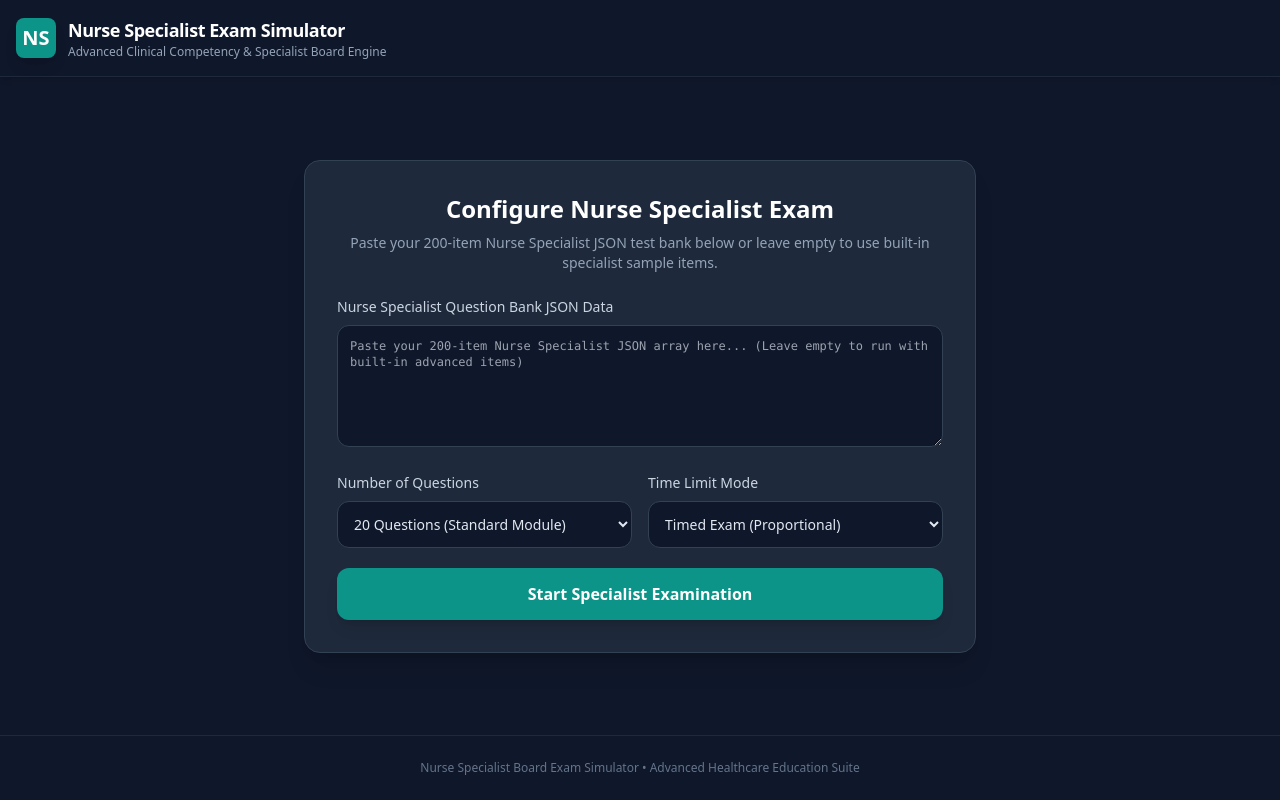
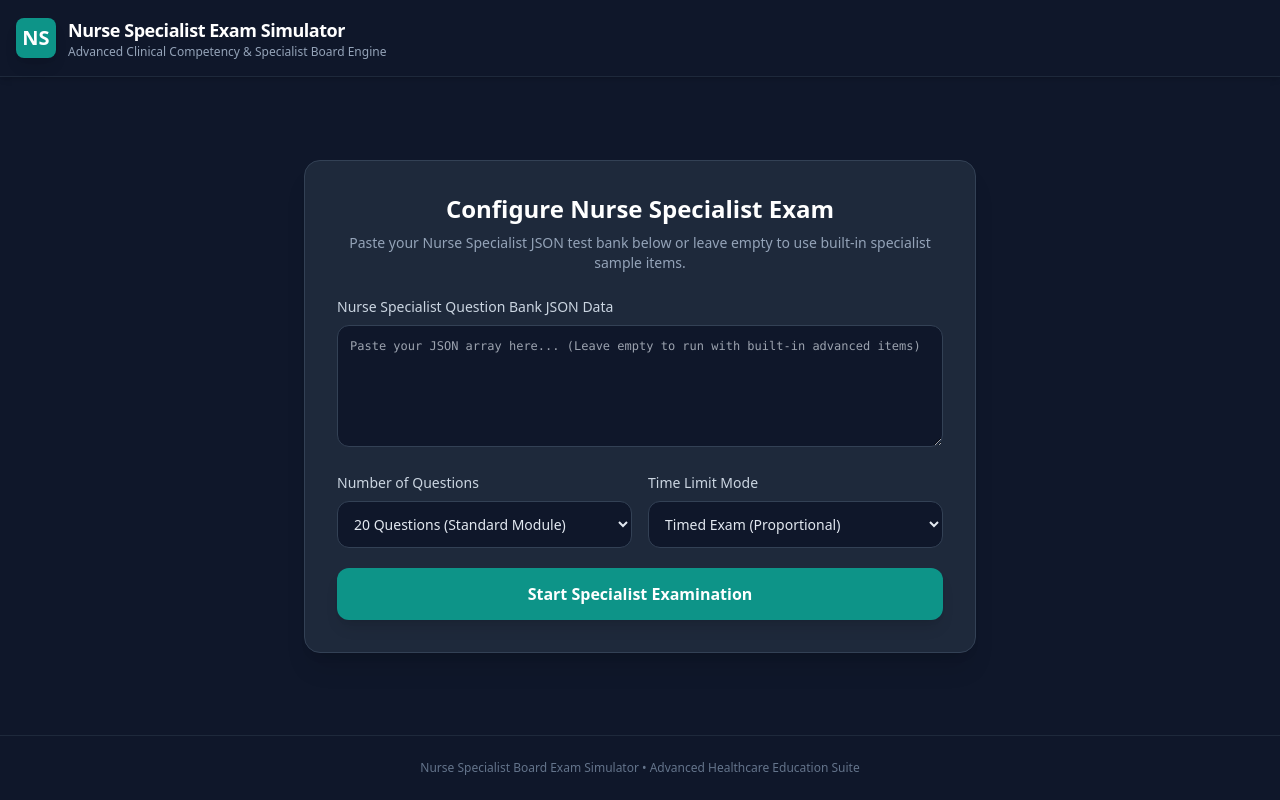
Before and after one commit to gyoutrain-lab/nursing-prometric-test_MANUAL_MASTER11, a plain HTML site: page index.html in a window 1280 px wide. Drawn offline with nearby package versions, Linux system fonts and the light colour scheme.

Commit message:
Revise JSON test bank instructions and placeholder
Updated text to remove specific item count reference in instructions and placeholder.

```diff
--- a/index.html
+++ b/index.html
@@ -47,13 +47,13 @@
         <div id="view-setup" class="bg-slate-800 border border-slate-700 rounded-2xl p-6 sm:p-8 shadow-xl max-w-2xl mx-auto w-full">
             <div class="text-center mb-6">
                 <h2 class="text-2xl font-bold text-white mb-2">Configure Nurse Specialist Exam</h2>
-                <p class="text-slate-400 text-sm">Paste your 200-item Nurse Specialist JSON test bank below or leave empty to use built-in specialist sample items.</p>
+                <p class="text-slate-400 text-sm">Paste your Nurse Specialist JSON test bank below or leave empty to use built-in specialist sample items.</p>
             </div>
 
             <div class="space-y-5">
                 <div>
                     <label class="block text-sm font-medium text-slate-300 mb-2">Nurse Specialist Question Bank JSON Data</label>
-                    <textarea id="json-input" rows="6" class="w-full bg-slate-900 border border-slate-700 rounded-xl p-3 text-xs font-mono text-slate-200 focus:outline-none focus:border-teal-600" placeholder="Paste your 200-item Nurse Specialist JSON array here... (Leave empty to run with built-in advanced items)"></textarea>
+                    <textarea id="json-input" rows="6" class="w-full bg-slate-900 border border-slate-700 rounded-xl p-3 text-xs font-mono text-slate-200 focus:outline-none focus:border-teal-600" placeholder="Paste your JSON array here... (Leave empty to run with built-in advanced items)"></textarea>
                 </div>
 
                 <div class="grid grid-cols-1 sm:grid-cols-2 gap-4">
@@ -212,9 +212,9 @@
 
     <!-- Application Script -->
     <script>
-        // Default sample items for Nurse Specialist module demonstration
+        // Cleaned and validated master item bank (duplicate IDs resolved, indices verified)
         const defaultItemBank = [
-     {
+            {
     "id": 1,
     "domain": "Advanced Hemodynamic Monitoring",
     "question": "A clinical nurse specialist (CNS) is evaluating a critically ill client in the intensive care unit with acute respiratory distress syndrome (ARDS) and septic shock. The pulmonary artery catheter readings show a pulmonary artery wedge pressure (PAWP) of 8 mmHg, cardiac index (CI) of 1.9 L/min/m2, and systemic vascular resistance (SVR) of 1400 dynes*sec/cm5. Which therapeutic intervention is clinically indicated based on these parameters?",
```
